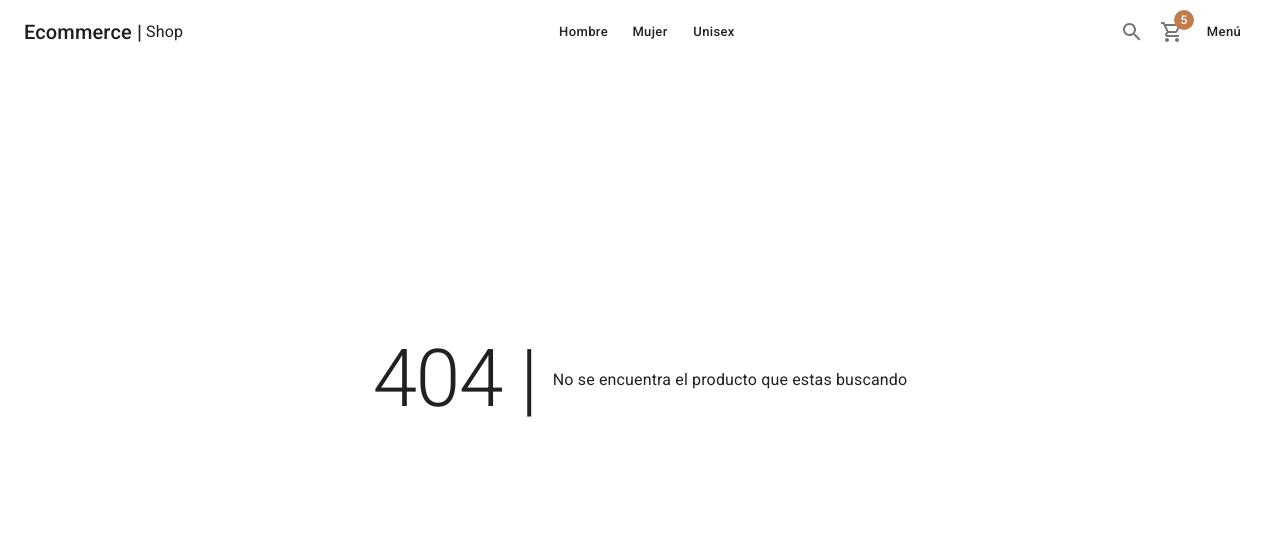
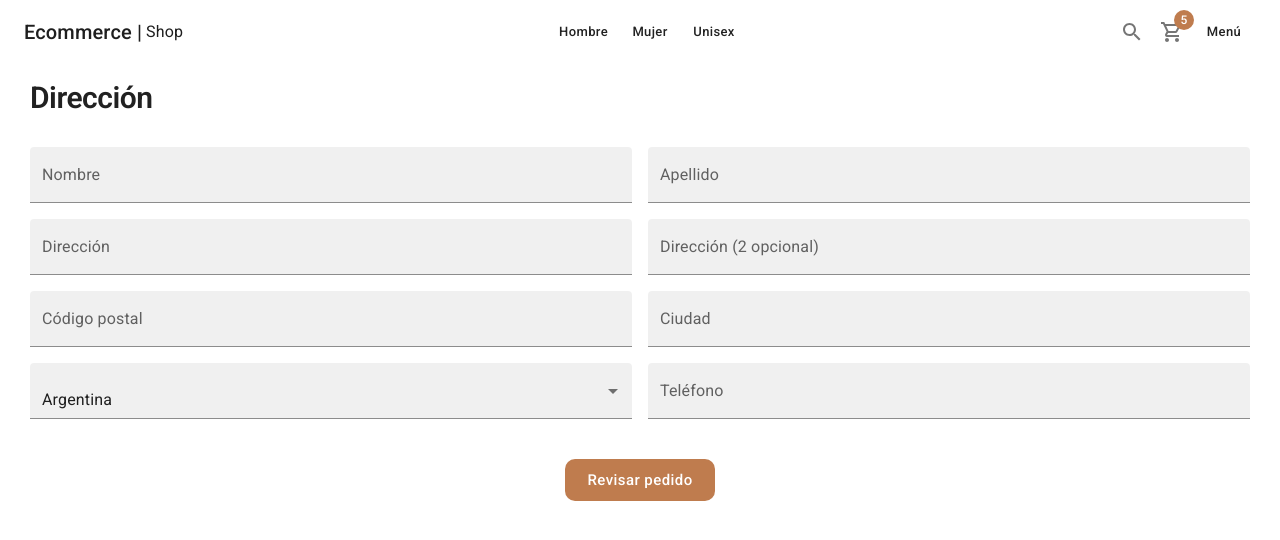
Before and after one commit to Gisalberht/ecommerce-prueba, a Next.js app: page /checkout/address in a window 1280 px wide. Before the commit this address had no page. Shown: the top 540 px of the page. Built offline with nearby package versions, Linux system fonts and the light colour scheme.

Commit message:
Estado del proyecto al finalizar el video numero 7: Formulario de checkout

```diff
--- a/components/cart/OrderSumary.tsx
+++ b/components/cart/OrderSummary.tsx
@@ -1,7 +1,7 @@
 import { Grid, Typography } from '@mui/material'
 import React from 'react'
 
-const OrderSumary = () => {
+const OrderSummary = () => {
   return (
     <Grid container>
       <Grid item xs={6}>
@@ -35,4 +35,4 @@
   )
 }
 
-export default OrderSumary
+export default OrderSummary
--- a/components/cart/index.tsx
+++ b/components/cart/index.tsx
@@ -1,2 +1,2 @@
-export * from './CartList'
-export * from './OrderSumary'
+export * from './CartList';
+export * from './OrderSummary';
--- a/pages/cart/index.tsx
+++ b/pages/cart/index.tsx
@@ -1,5 +1,5 @@
 import CartList from "@/components/cart/CartList"
-import OrderSumary from "@/components/cart/OrderSumary"
+import OrderSummary from "@/components/cart/OrderSummary"
 import { ShopLayout } from "@/components/layouts"
 import { Button, Card, CardContent, Divider, Grid, Typography } from "@mui/material"
 
@@ -18,7 +18,7 @@
             <CardContent>
               <Typography variant='h2'>Orden</Typography>
               <Divider sx={{my:2}} />
-              <OrderSumary />
+              <OrderSummary />
               <Button color='secondary' className='curcular-btn' fullWidth>
                 Pagar
               </Button>
--- /dev/null
+++ b/pages/checkout/address.tsx
@@ -0,0 +1,59 @@
+import { ShopLayout } from "@/components/layouts"
+import { Box, Button, FormControl, Grid, MenuItem, Select, TextField, Typography } from "@mui/material"
+
+const AddressPage = () => {
+    return (
+    <ShopLayout title={"Dirección"} pageDescription={"confirmar dirección de destino"}>
+      <Typography variant="h1" component="h1">Dirección</Typography>
+
+      <Grid container spacing={2} sx={{mt: 2}}>
+
+        <Grid item  xs={12} sm={6}>
+          <TextField label='Nombre' variant="filled" fullWidth />
+        </Grid>
+        <Grid item  xs={12} sm={6}>
+          <TextField label='Apellido' variant="filled" fullWidth />
+        </Grid>
+
+        <Grid item  xs={12} sm={6}>
+          <TextField label='Dirección' variant="filled" fullWidth />
+        </Grid>
+        <Grid item  xs={12} sm={6}>
+          <TextField label='Dirección (2 opcional)' variant="filled" fullWidth />
+        </Grid>
+
+        <Grid item  xs={12} sm={6}>
+          <TextField label='Código postal' variant="filled" fullWidth />
+        </Grid>
+        <Grid item  xs={12} sm={6}>
+          <TextField label='Ciudad' variant="filled" fullWidth />
+        </Grid>
+
+        <Grid item xs={12} sm={6}>
+          <FormControl fullWidth>
+            <Select
+              variant="filled"
+              label='País'
+              value={1}
+            >
+              <MenuItem value={1}>Colombia</MenuItem>
+              <MenuItem value={1}>México</MenuItem>
+              <MenuItem value={1}>Argentina</MenuItem>
+            </Select>
+          </FormControl>
+        </Grid>
+        <Grid item xs={12} sm={6}>
+          <TextField label='Teléfono' variant="filled" fullWidth />
+        </Grid>
+      </Grid>
+
+        <Box sx={{ mt:5 }} display='flex' justifyContent='center'>
+          <Button color="secondary" className="circular-btn" size="large">
+            Revisar pedido
+          </Button>
+        </Box>
+    </ShopLayout>
+  )
+}
+
+export default AddressPage
```
Also changed, not shown: pages/checkout/summary.tsx (added, +58 -0 lines).
